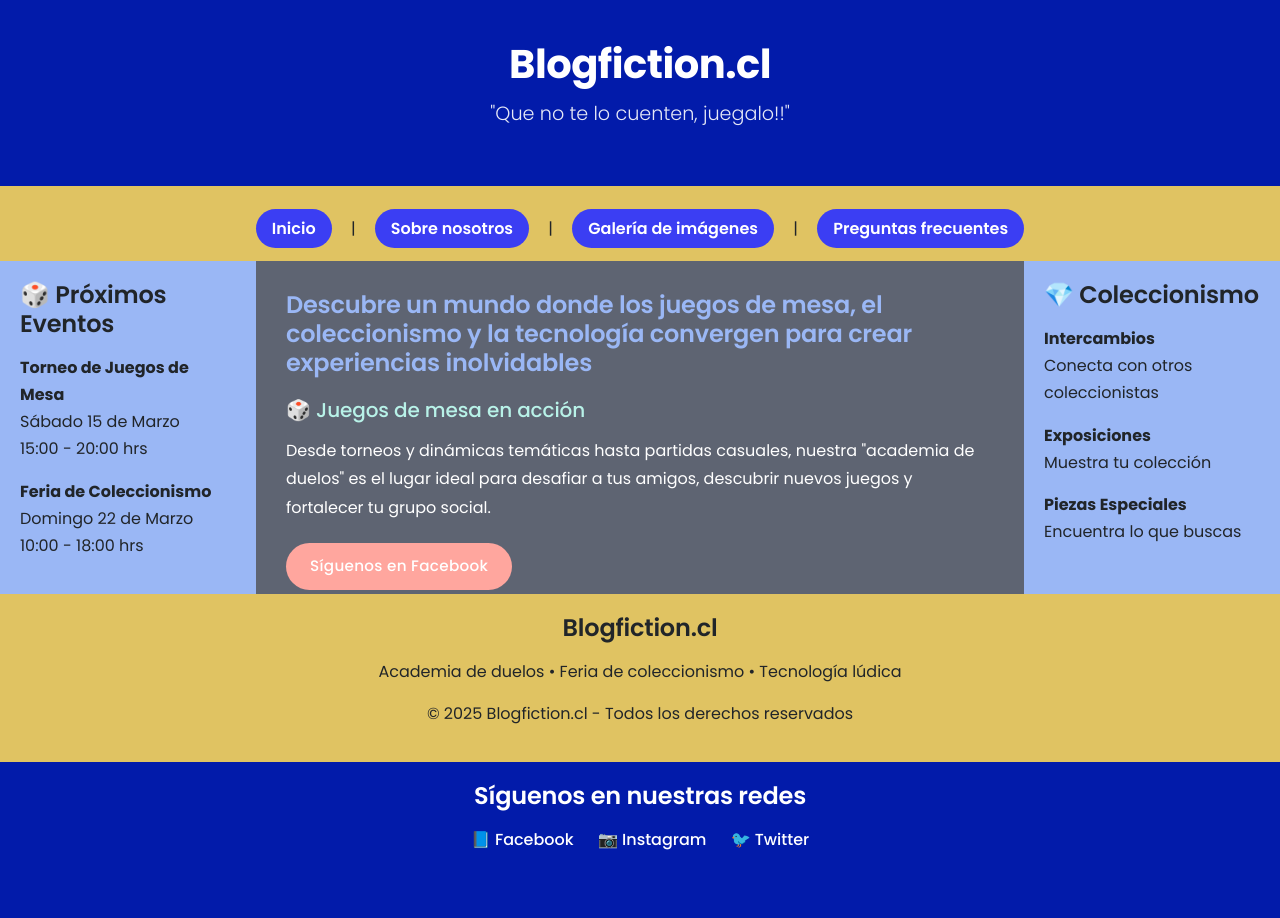
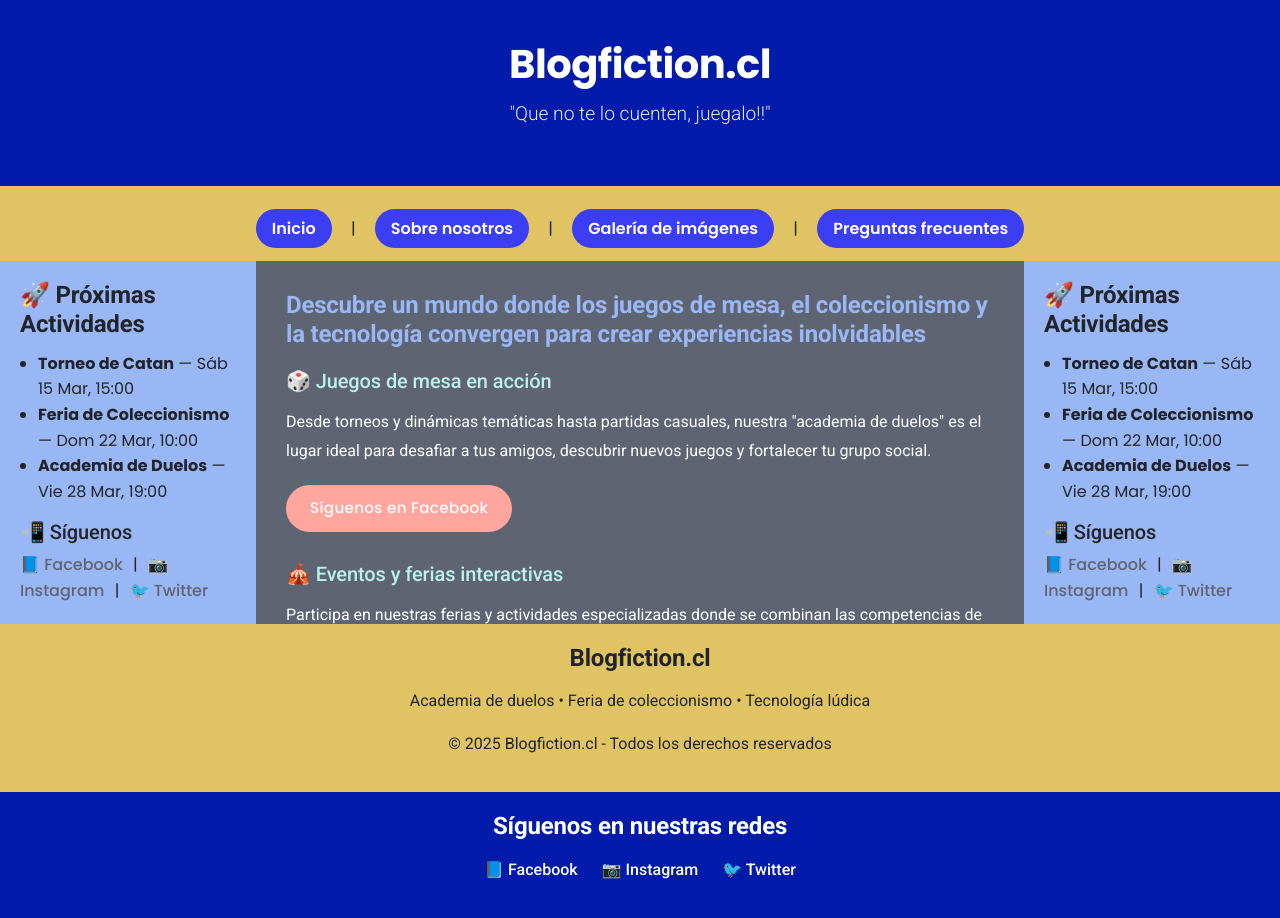
Before and after one commit to Javitajonnes/tareaBackend1, a Django app: page / in a window 1280 px wide. Before the commit the page ends 850 px from the top, so only its background shows below. Run offline with Django 5.2, Linux system fonts and the light colour scheme.

Commit message:
se añade 2do bloque dinamico en ads1 y ads2, se agrega 2da fuente desde google font (roboto)

```diff
--- a/core/templates/core/base.html
+++ b/core/templates/core/base.html
@@ -7,7 +7,7 @@
     <link href="https://cdn.jsdelivr.net/npm/bootstrap@5.3.7/dist/css/bootstrap.min.css" rel="stylesheet" integrity="sha384-LN+7fdVzj6u52u30Kp6M/trliBMCMKTyK833zpbD+pXdCLuTusPj697FH4R/5mcr" crossorigin="anonymous">
     <link rel="preconnect" href="https://fonts.googleapis.com">
     <link rel="preconnect" href="https://fonts.gstatic.com" crossorigin>
-    <link href="https://fonts.googleapis.com/css2?family=Poppins:wght@300;400;500;600;700&display=swap" rel="stylesheet">
+    <link href="https://fonts.googleapis.com/css2?family=Poppins:wght@300;400;500;600;700&family=Roboto:wght@300;400;500;700&display=swap" rel="stylesheet">
     <style>
         body {
             font-family: 'Poppins', sans-serif;
@@ -38,18 +38,21 @@
         }
 
         h3 {
+            font-family: 'Roboto', sans-serif;
             font-size: 1.5em;
             font-weight: 600;
             letter-spacing: -0.2px;
         }
 
         h4 {
+            font-family: 'Roboto', sans-serif;
             font-size: 1.25em;
             font-weight: 500;
             letter-spacing: -0.1px;
         }
 
         p {
+            font-family: 'Roboto', sans-serif;
             font-weight: 400;
             margin: 0 0 15px 0;
             line-height: 1.7;
@@ -217,13 +220,9 @@
 
         <!-- Sidebar izquierdo -->
         <div id="ads1">
-            <h3>🎲 Próximos Eventos</h3>
-            <p><strong>Torneo de Juegos de Mesa</strong><br>
-            Sábado 15 de Marzo<br>
-            15:00 - 20:00 hrs</p>
-            <p><strong>Feria de Coleccionismo</strong><br>
-            Domingo 22 de Marzo<br>
-            10:00 - 18:00 hrs</p>
+            {% block ads1 %}
+            {% include 'core/includes/ads_info.html' %}
+            {% endblock %}
         </div>
 
         <!-- Contenido principal (se llena con el bloque content) -->
@@ -233,13 +232,9 @@
 
         <!-- Sidebar derecho -->
         <div id="ads2">
-            <h3>💎 Coleccionismo</h3>
-            <p><strong>Intercambios</strong><br>
-            Conecta con otros coleccionistas</p>
-            <p><strong>Exposiciones</strong><br>
-            Muestra tu colección</p>
-            <p><strong>Piezas Especiales</strong><br>
-            Encuentra lo que buscas</p>
+            {% block ads2 %}
+            {% include 'core/includes/ads_info.html' %}
+            {% endblock %}
         </div>
 
         <!-- Footer global -->
--- /dev/null
+++ b/core/templates/core/includes/ads_info.html
@@ -0,0 +1,17 @@
+<div>
+    <h3 style="margin-bottom: 12px;">🚀 Próximas Actividades</h3>
+    <ul style="padding-left: 18px; margin-bottom: 16px;">
+        <li><strong>Torneo de Catan</strong> — Sáb 15 Mar, 15:00</li>
+        <li><strong>Feria de Coleccionismo</strong> — Dom 22 Mar, 10:00</li>
+        <li><strong>Academia de Duelos</strong> — Vie 28 Mar, 19:00</li>
+    </ul>
+
+    <h4 style="margin: 14px 0 8px 0;">📲 Síguenos</h4>
+    <div>
+        <a href="https://facebook.com" target="_blank">📘 Facebook</a>
+        <span style="margin: 0 6px;">|</span>
+        <a href="https://instagram.com" target="_blank">📷 Instagram</a>
+        <span style="margin: 0 6px;">|</span>
+        <a href="https://twitter.com" target="_blank">🐦 Twitter</a>
+    </div>
+</div>
```
